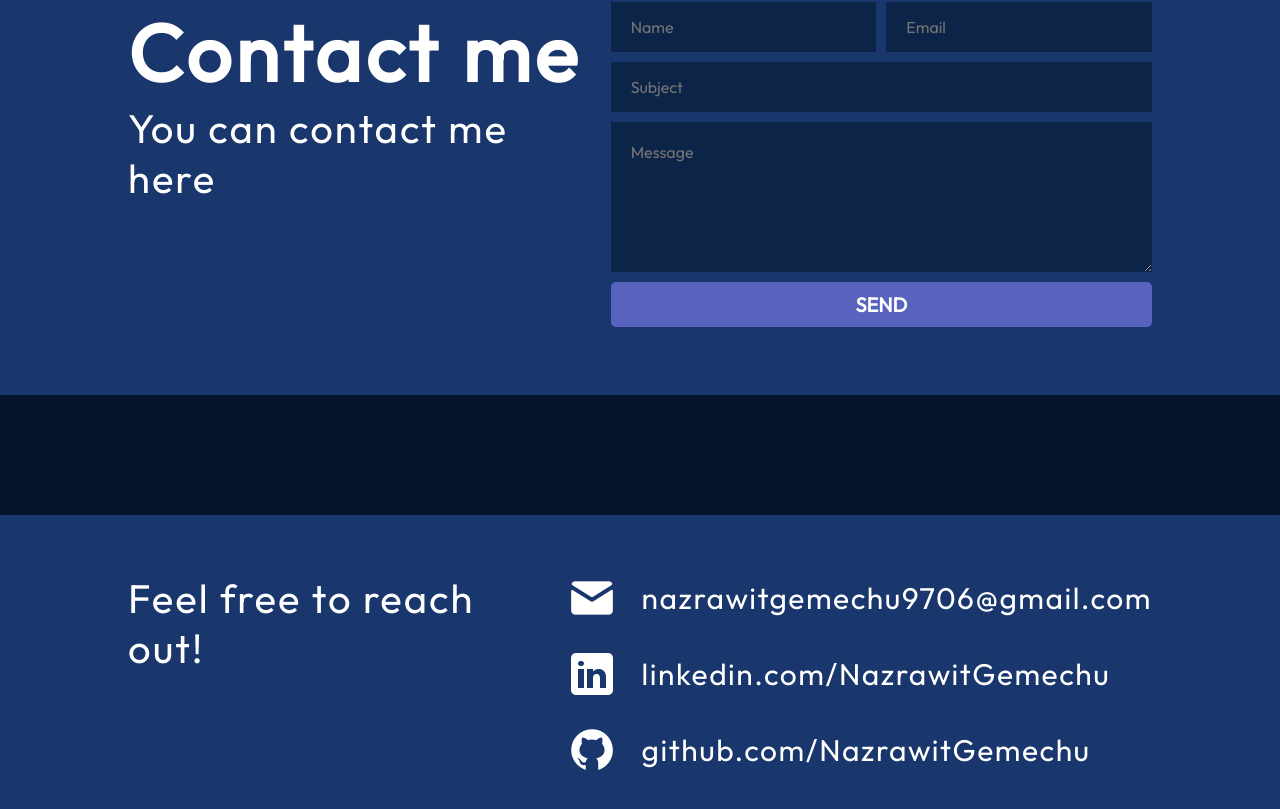
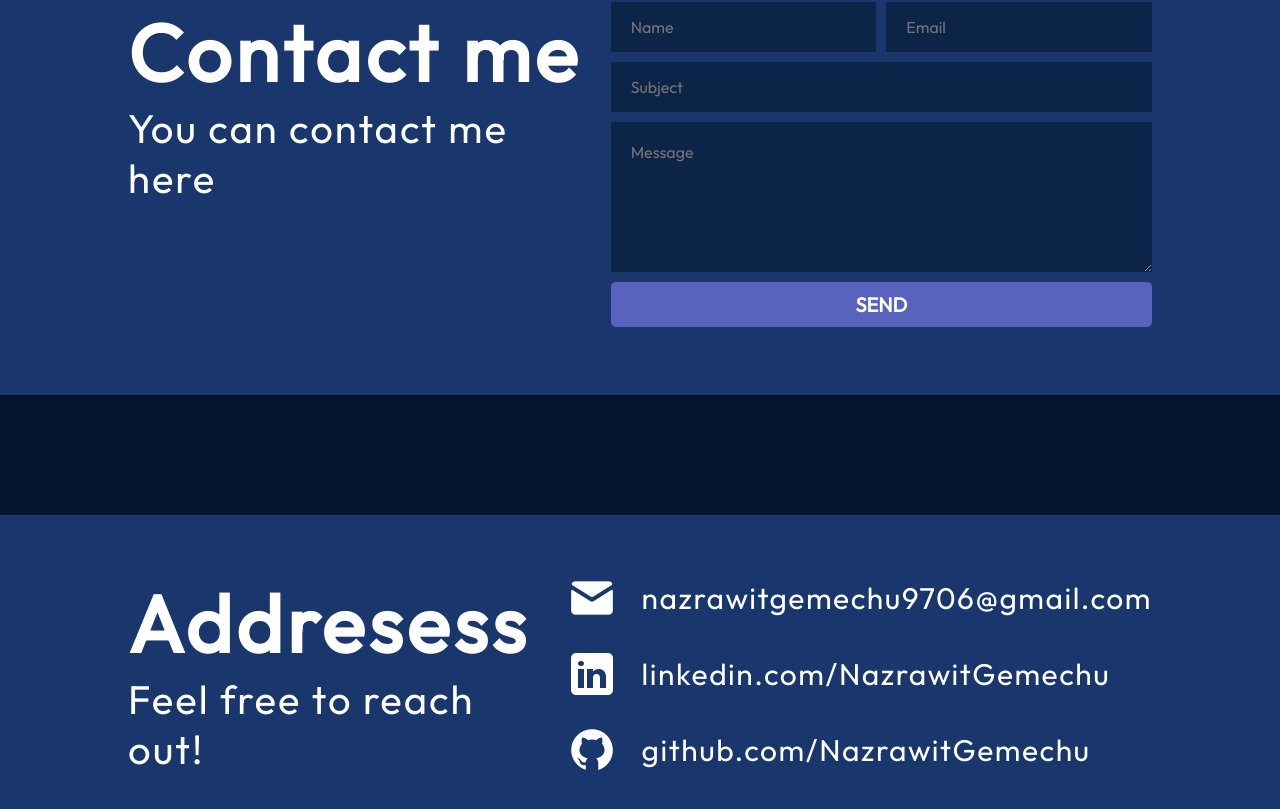
Before and after one commit to NazrawitGemechu/porfolio, a React (Vite) app in the folder my-portfolio/: page / in a window 1280 px wide. Shown: the part 3419-4228 px from the top of the page. Built offline with nearby package versions, Linux system fonts and the light colour scheme.

Commit message:
Update Contact.jsx

```diff
--- a/my-portfolio/src/components/Contact/Contact.jsx
+++ b/my-portfolio/src/components/Contact/Contact.jsx
@@ -7,7 +7,7 @@ export const Contact = () => {
   return (
     <footer  className={styles.container}id="contactt">
       <div className={styles.text}>
-        {/* <h2>Addresess</h2> */}
+         <h2>Addresess</h2>
         <p>Feel free to reach out!</p>
       </div>
       <ul className={styles.links}>
```
